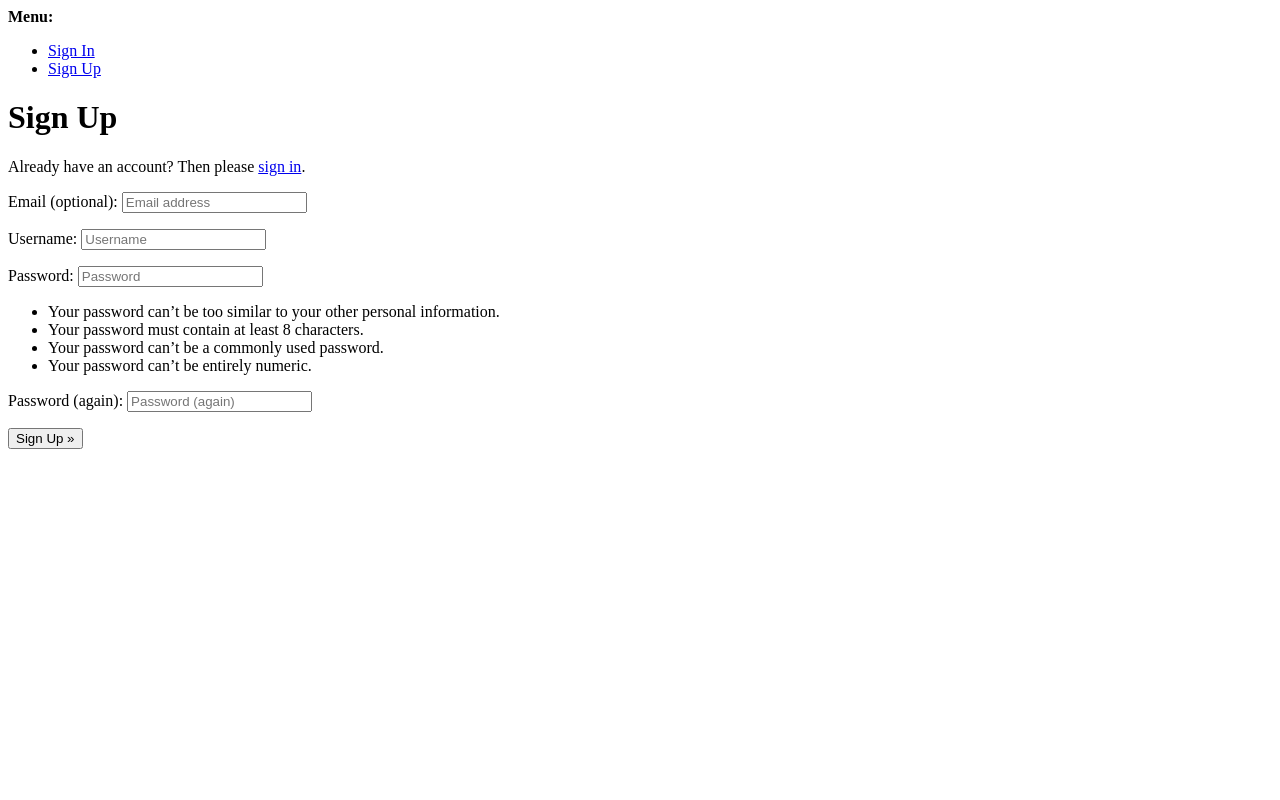
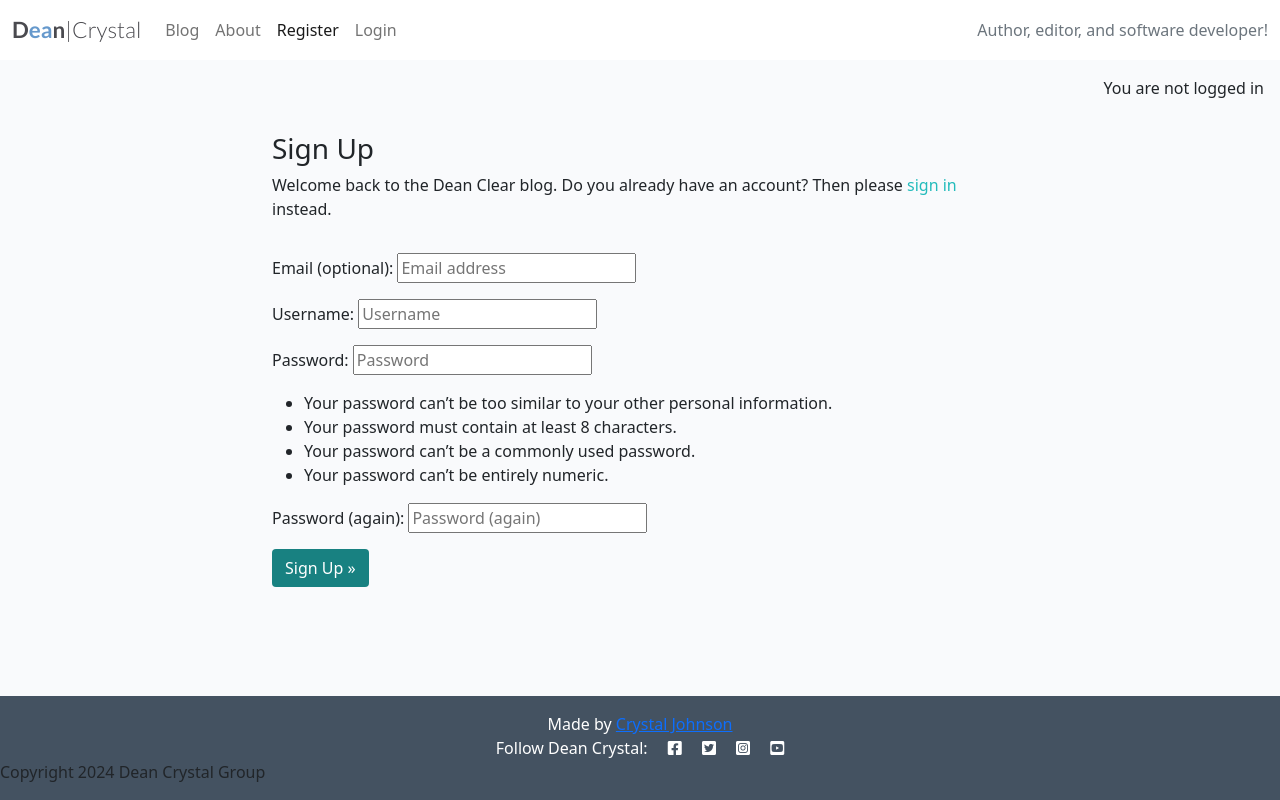
Before and after one commit to Mx-CrystalJ/dean-crystal, a Django app: page /accounts/signup/ in a window 1280 px wide. Run offline with Django 4.2, Linux system fonts and the light colour scheme.

Commit message:
Add sign up template with styling.

```diff
--- a/dean_crystal_website/settings.py
+++ b/dean_crystal_website/settings.py
@@ -31,7 +31,7 @@ SECRET_KEY = os.environ.get("SECRET_KEY")
 
 
 # SECURITY WARNING: don't run with debug turned on in production!
-DEBUG = False
+DEBUG = True
 
 ALLOWED_HOSTS = ['8000-mxcrystalj-deancrystal-c7gck3irdrq.ws.codeinstitute-ide.net', '.herokuapp.com']
 
--- a/templates/account/signup.html
+++ b/templates/account/signup.html
@@ -1,21 +1,37 @@
-{% extends "account/base.html" %}
+{% extends "base.html" %}
 
 {% load i18n %}
 
 {% block head_title %}{% trans "Signup" %}{% endblock head_title %}
 
 {% block content %}
-<h1>{% trans "Sign Up" %}</h1>
 
-<p>{% blocktrans %}Already have an account? Then please <a href="{{ login_url }}">sign in</a>.{% endblocktrans %}</p>
+<div class="container">
+  <div class="row">
+    <div class="col-md-8 mt-3 offset-md-2">
+      <h3>{% trans "Sign Up" %}</h3>
 
+      <p>{% blocktrans %}
+        Welcome back to the Dean Clear blog.
+        Do you already have an account? Then please
+        <a class="link" href="{{ login_url }}">sign in</a>
+        instead.
+        {% endblocktrans %}</p>
+    </div>
+  </div>
+  <div class="row">
+    <div class="col-md-8 mt-3 offset-md-2">
       <form class="signup" id="signup_form" method="post" action="{% url 'account_signup' %}">
         {% csrf_token %}
         {{ form.as_p }}
         {% if redirect_field_value %}
         <input type="hidden" name="{{ redirect_field_name }}" value="{{ redirect_field_value }}" />
         {% endif %}
-  <button type="submit">{% trans "Sign Up" %} &raquo;</button>
+        <button class="btn btn-signup right" type="submit">
+          {% trans "Sign Up" %} &raquo;</button>
       </form>
+    </div>
+  </div>
+</div>
 
-{% endblock content %}
+{% endblock %}
--- a/templates/base.html
+++ b/templates/base.html
@@ -75,6 +75,11 @@
     </nav>
 
     <main class="flex-shrink-0 main-bg">
+        {% if user.is_authenticated %}
+        <p class="text-end m-3">You are logged in as {{ user }}</p>
+        {% else %}
+        <p class="text-end m-3">You are not logged in</p>
+        {% endif %}
 
         {% block content %}
         <!-- Content Goes here -->
```
Lines whose indentation alone changed are shown as unchanged.
